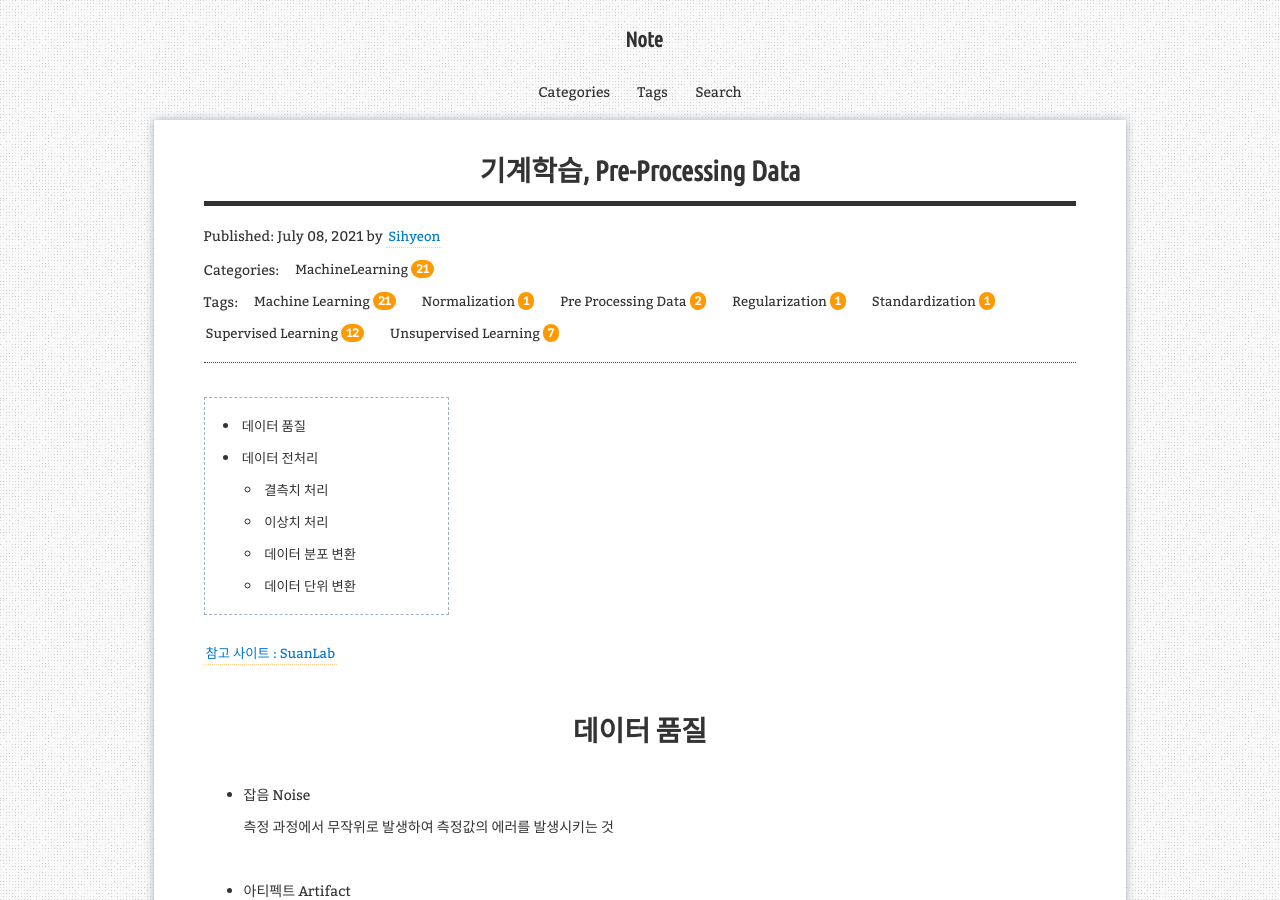
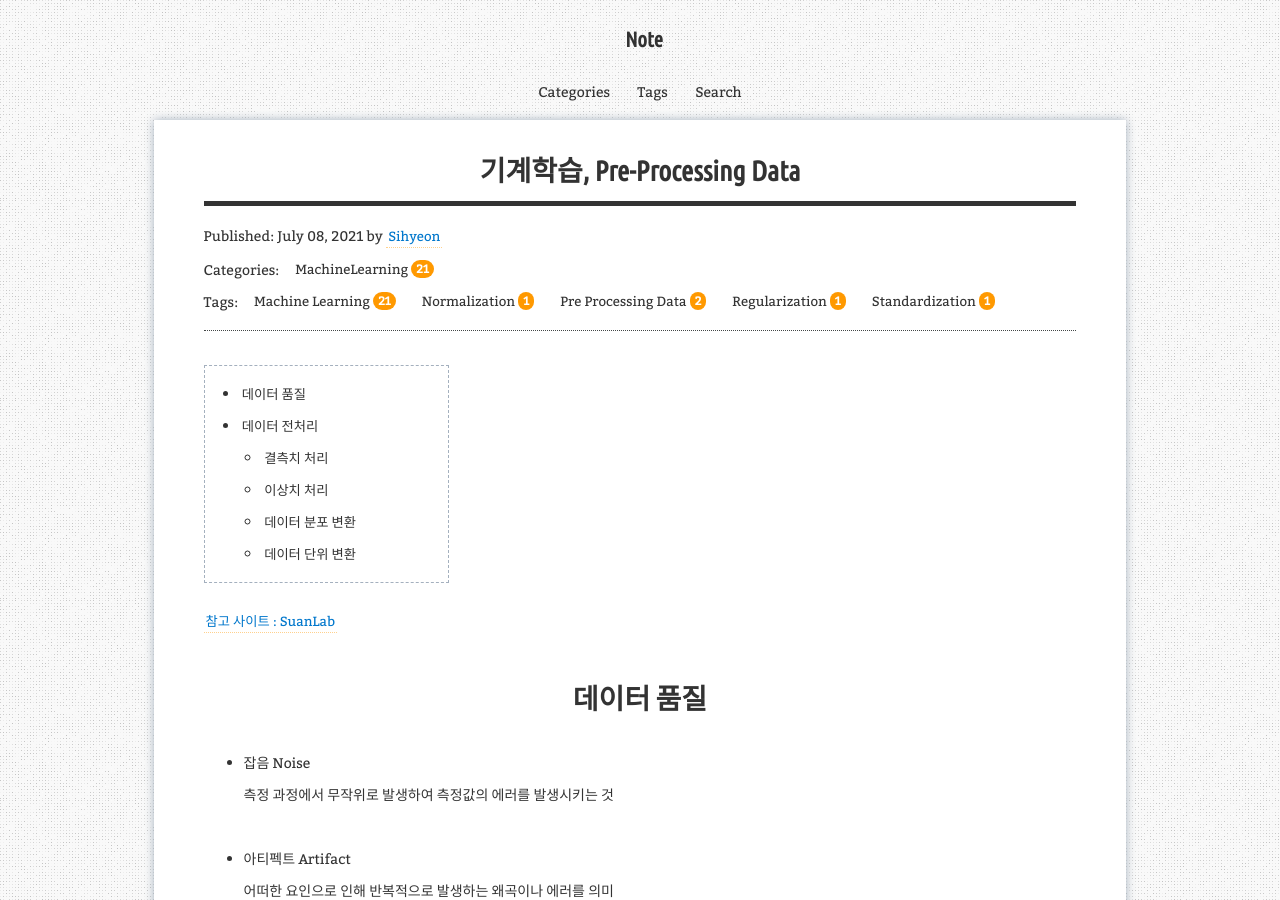
Before and after one commit to aristohyun/aristohyun.github.io, a Jekyll site: the page built from _posts/2021-07-08-Pre-Processing-Data.md, in a window 1280 px wide and 900 px high. Built offline with Jekyll 4.4.1, drawn with Linux system fonts in a browser that asks for light colours; formulas are drawn with MathJax 3; comment, search, counter and statistics services are not loaded.

Commit message:
Update 2021-07-08-Pre-Processing-Data.md

```diff
--- a/_posts/2021-07-08-Pre-Processing-Data.md
+++ b/_posts/2021-07-08-Pre-Processing-Data.md
@@ -3,7 +3,7 @@ layout: post
 title: "기계학습, Pre-Processing Data"
 description: "데이터 전처리, Pre Processing Data"
 categories: [MachineLearning]
-tags: [Machine Learning, Supervised Learning, Unsupervised Learning, Pre Processing Data, Standardization, Normalization, Regularization]
+tags: [Machine Learning, Pre Processing Data, Standardization, Normalization, Regularization]
 use_math: true
 redirect_from:
   - /2021/07/08/
```
